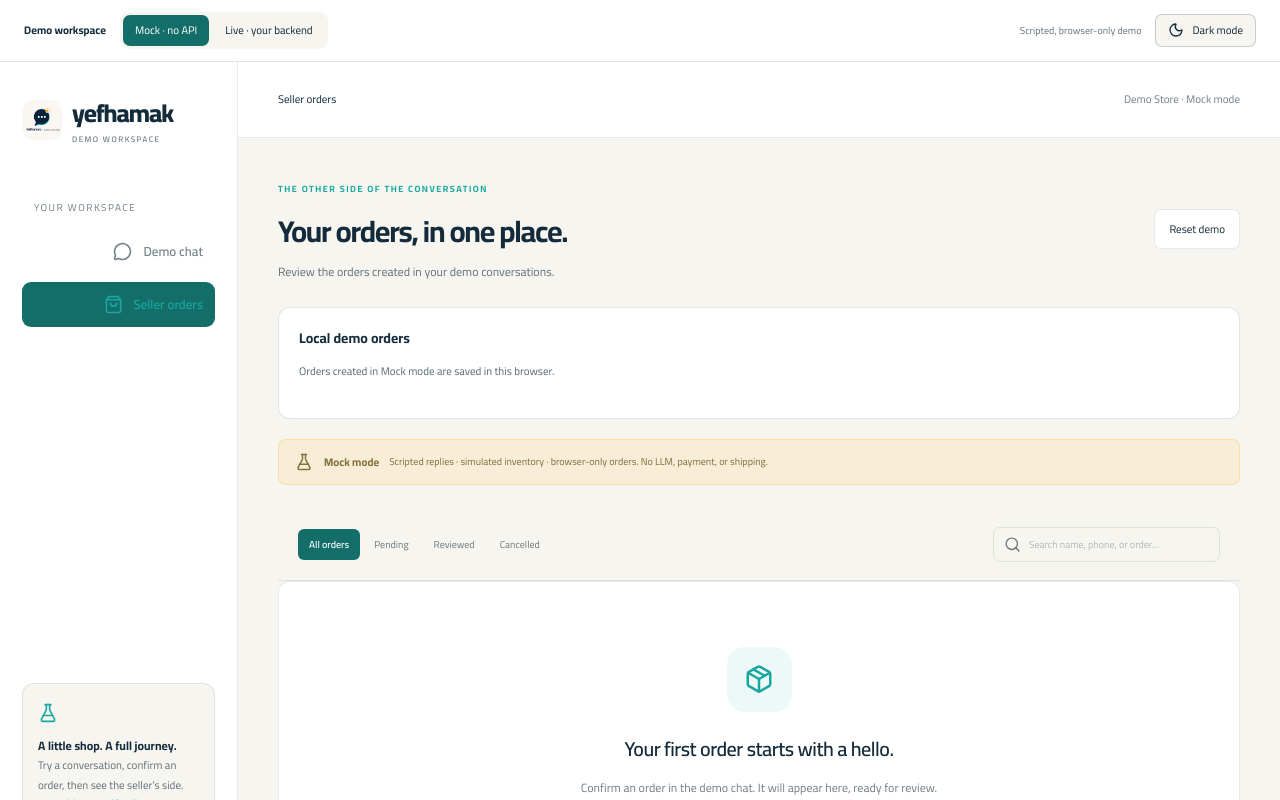
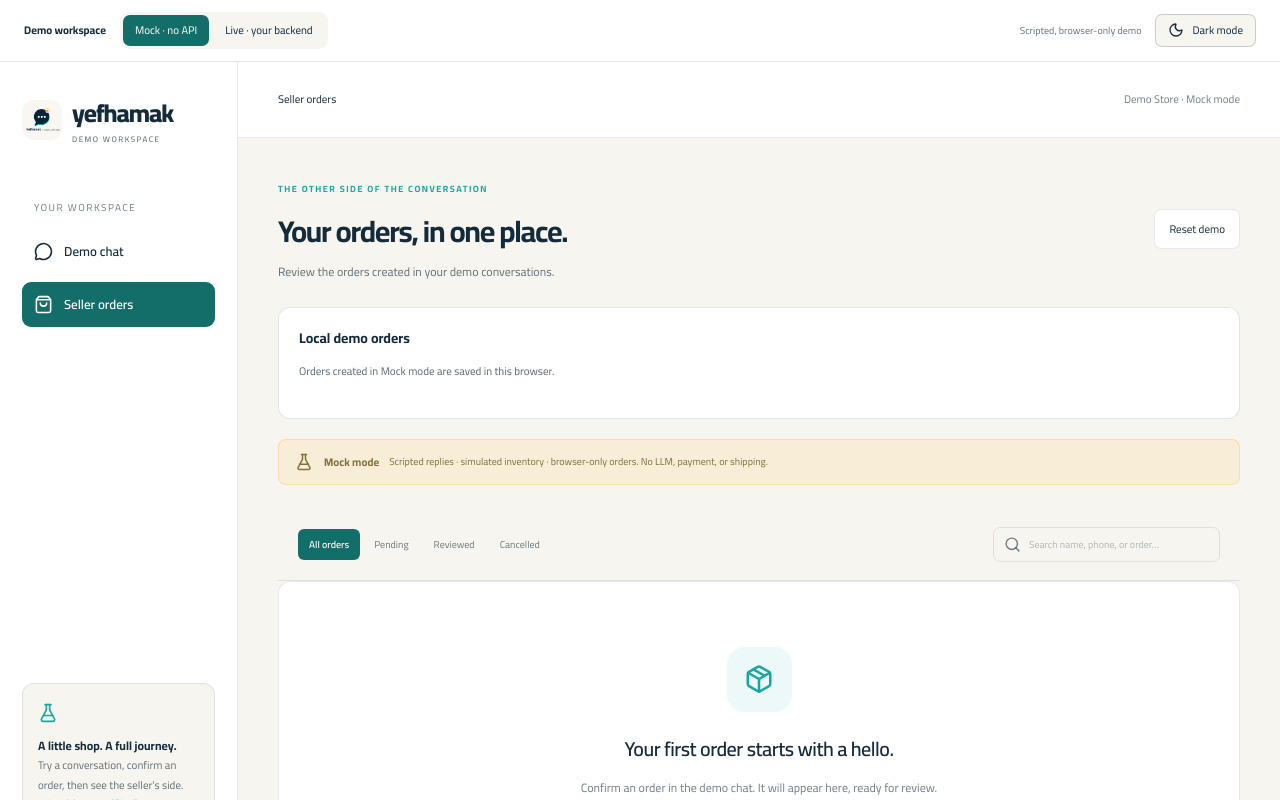
Before and after one commit to zeyadkhaled2/yefhamak, a Next.js app: page /seller/orders in a window 1280 px wide. Shown: the top 800 px of the page. Built offline with nearby package versions, Linux system fonts and the light colour scheme.

Commit message:
Fix selected demo sidebar contrast

```diff
--- a/components/demo/demo.css
+++ b/components/demo/demo.css
@@ -83,16 +83,12 @@
   margin-bottom:7px;
   font-size:13px;
   font-weight:600;
-  color:rgba(var(--demo-ink-rgb),.6)!important;
-}
-.nav-item.active {
-  background:rgba(25,167,160,.08);
-  color:var(--teal)!important;
+  color:rgba(var(--demo-ink-rgb),.8);
 }
 .nav-item:hover {
   background:rgba(25,167,160,.08);
 }
-.nav-item>svg:last-child,.nav-count {
+.nav-item>svg:last-child:not(:first-child),.nav-count {
   margin-left:auto;
 }
 .nav-count {
```
